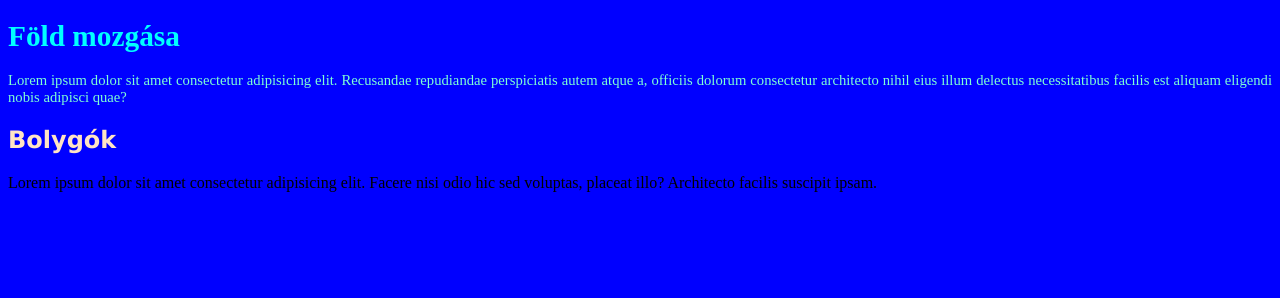
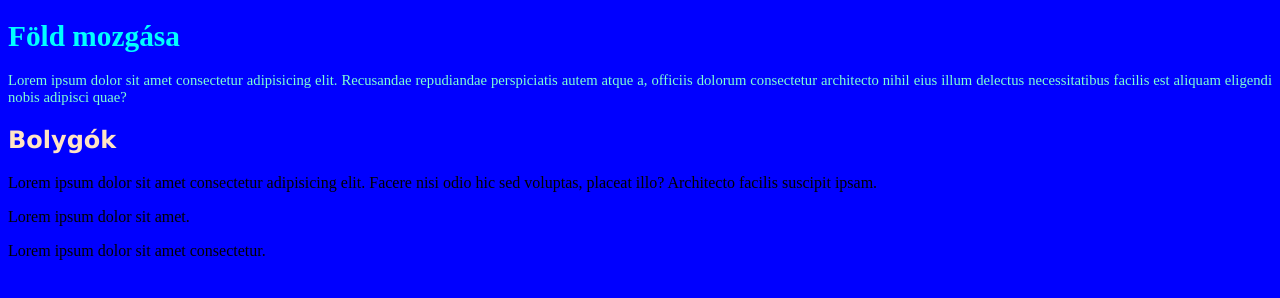
Before and after one commit to TrueMyFriend/tesztek, a plain HTML site: page index.html in a window 1280 px wide. Drawn offline with Linux system fonts and the light colour scheme.

Commit message:
vegleges1

```diff
--- a/index.html
+++ b/index.html
@@ -18,5 +18,9 @@
 
 <p class="formazas">Lorem ipsum dolor sit amet consectetur adipisicing elit. Facere nisi odio hic sed voluptas, placeat illo? Architecto facilis suscipit ipsam.</p>
 
+
+<p class="egy"> Lorem ipsum dolor sit amet.</p>
+
+<p class="ketto">Lorem ipsum dolor sit amet consectetur.</p>
 </body>
 </html>
```
